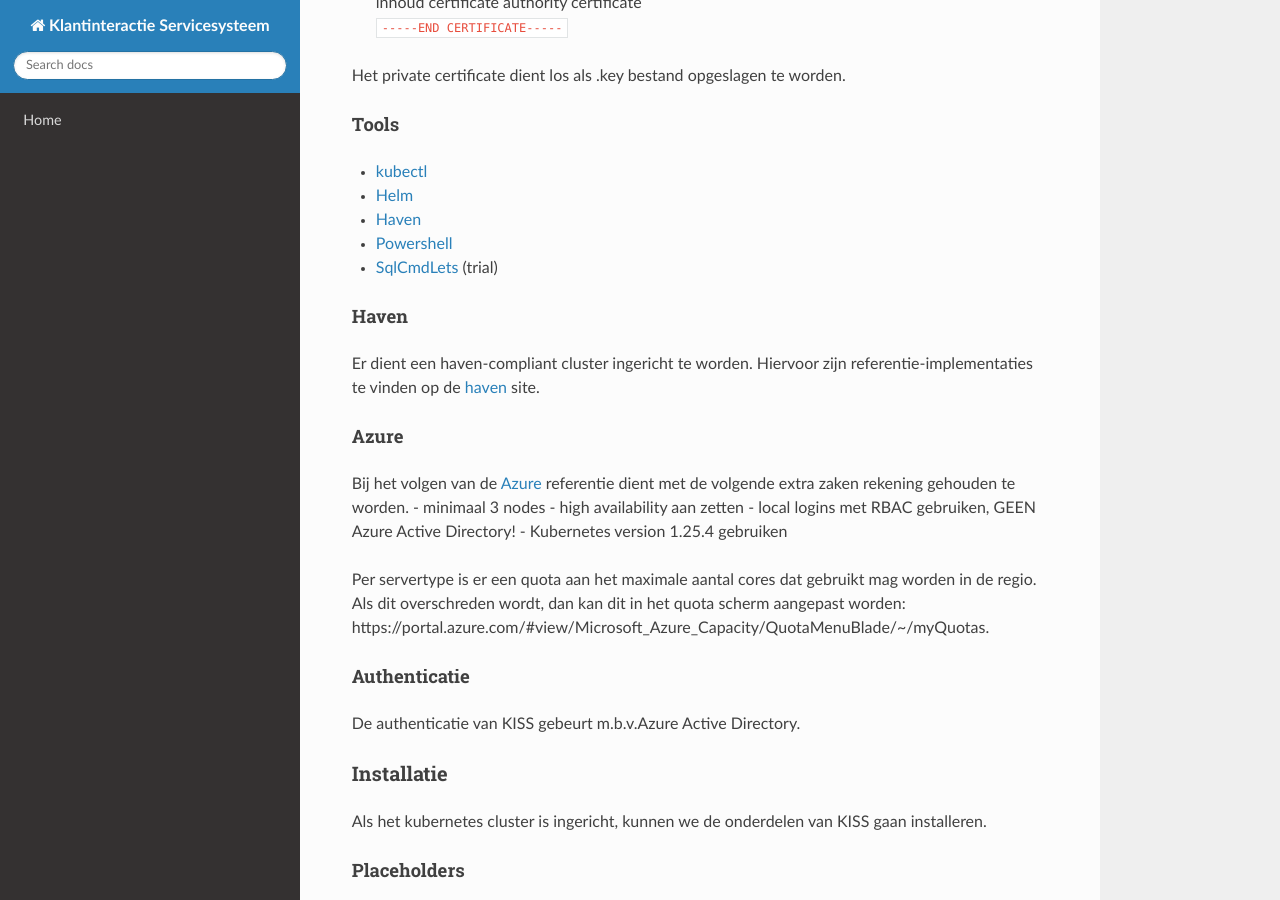
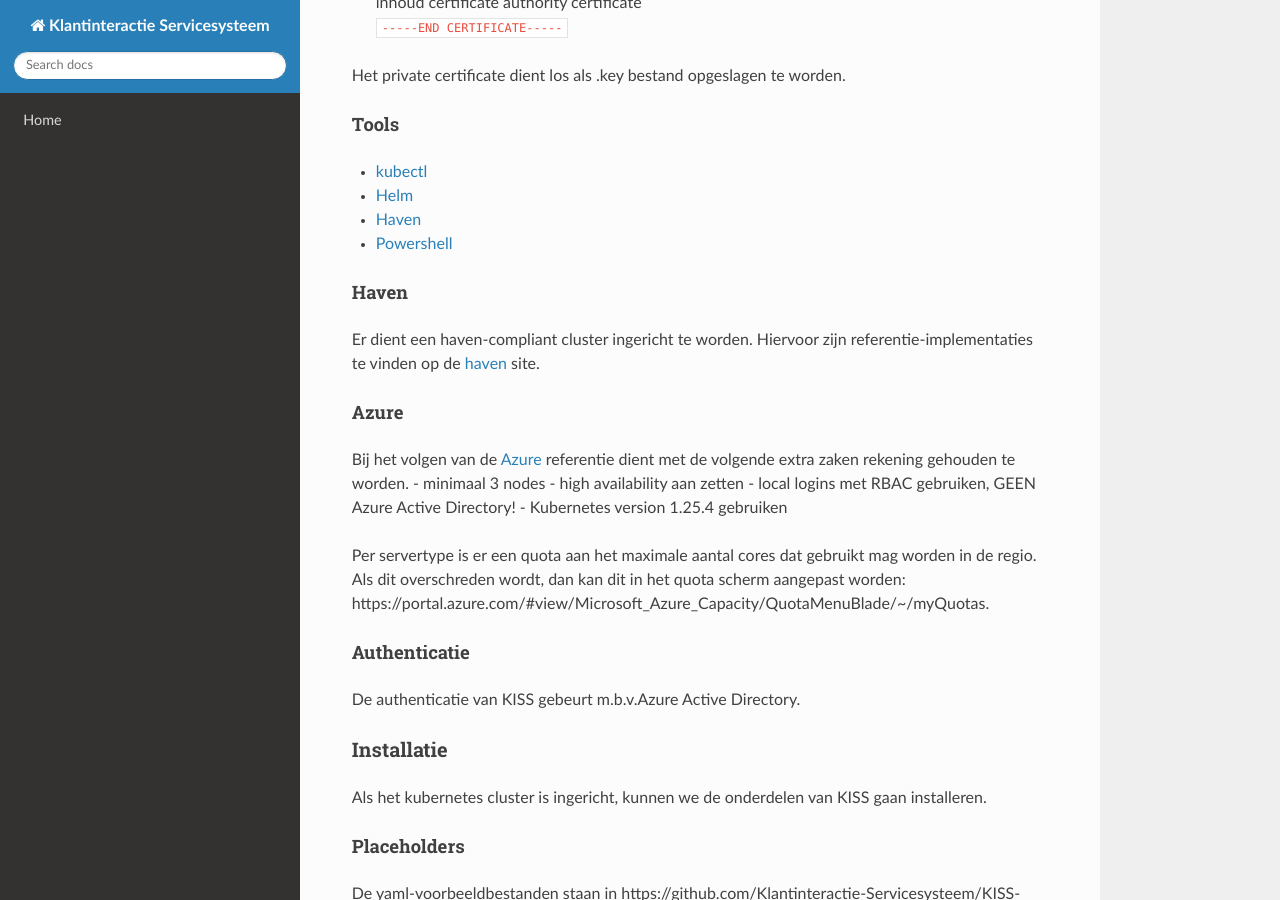
Before and after one commit to Klantinteractie-Servicesysteem/.github, an MkDocs documentation site: the page built from docs/INSTALLATION.md, in a window 1280 px wide and 900 px high, scrolled down 797 px. Built offline with MkDocs 1.6.1, drawn with Linux system fonts in a browser that asks for light colours; nearby versions of some CDN libraries.

Commit message:
Update INSTALLATION.md

```diff
--- a/docs/INSTALLATION.md
+++ b/docs/INSTALLATION.md
@@ -31,7 +31,6 @@ Het private certificate dient los als .key bestand opgeslagen te worden.
 - [Helm](https://helm.sh/docs/intro/install/)
 - [Haven](https://haven.commonground.nl/techniek/compliancy-checker)
 - [Powershell](https://learn.microsoft.com/en-us/powershell/)
-- [SqlCmdLets](https://www.cdata.com/drivers/postgresql/powershell/) (trial)
 
 #### Haven
 Er dient een haven-compliant cluster ingericht te worden.
```
